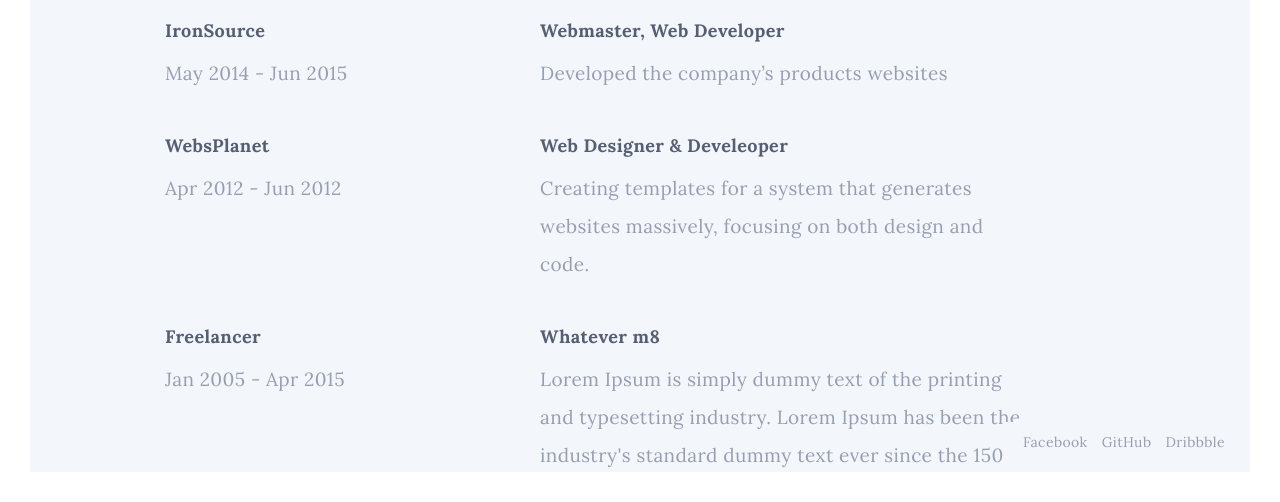
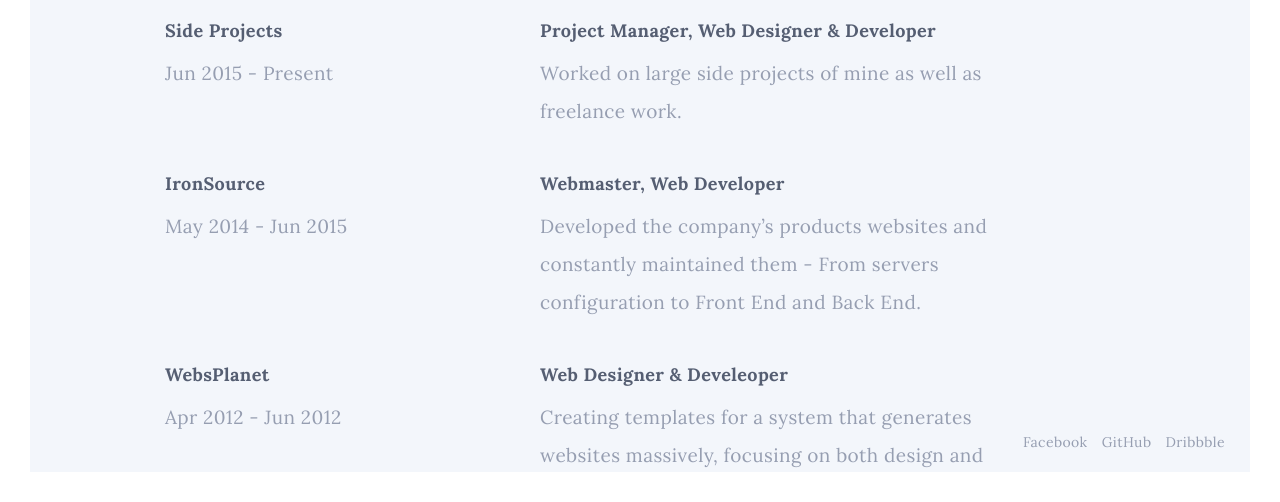
Before and after one commit to madebydor/cv, a website: page index.html at #/experience in a window 1280 px wide. Shown: the part 298-800 px from the top of the page. Drawn offline with Linux system fonts and the light colour scheme.

Commit message:
experience update

```diff
--- a/app/templates/experience/experience.html
+++ b/app/templates/experience/experience.html
@@ -10,6 +10,22 @@
             <li>
                 <div class="row">
                     <div class="col-md-5">
+                        <h4>Side Projects</h4>
+                        <p>
+                            Jun 2015 - Present
+                        </p>
+                    </div>
+                    <div class="col-md-7">
+                        <h4>Project Manager, Web Designer &amp; Developer</h4>
+                        <p>
+                            Worked on large side projects of mine as well as freelance work.
+                        </p>
+                    </div>
+                </div>
+            </li>
+            <li>
+                <div class="row">
+                    <div class="col-md-5">
                         <h4>IronSource</h4>
                         <p>
                             May 2014 - Jun 2015
@@ -18,11 +34,12 @@
                     <div class="col-md-7">
                         <h4>Webmaster, Web Developer</h4>
                         <p>
-                            Developed the company’s products websites
+                            Developed the company’s products websites and constantly maintained them - From servers configuration to Front End and Back End.
                         </p>
                     </div>
                 </div>
             </li>
+
             <li>
                 <div class="row">
                     <div class="col-md-5">
@@ -44,13 +61,13 @@
                     <div class="col-md-5">
                         <h4>Freelancer</h4>
                         <p>
-                            Jan 2005 - Apr 2015
+                            Jan 2005 - Apr 2012
                         </p>
                     </div>
                     <div class="col-md-7">
-                        <h4>Whatever m8</h4>
+                        <h4>Project Manager, Web Designer &amp; Developer</h4>
                         <p>
-                            Lorem Ipsum is simply dummy text of the printing and typesetting industry. Lorem Ipsum has been the industry's standard dummy text ever since the 1500s
+                            Started my way doing many freelance works from various categories.
                         </p>
                     </div>
                 </div>
```
